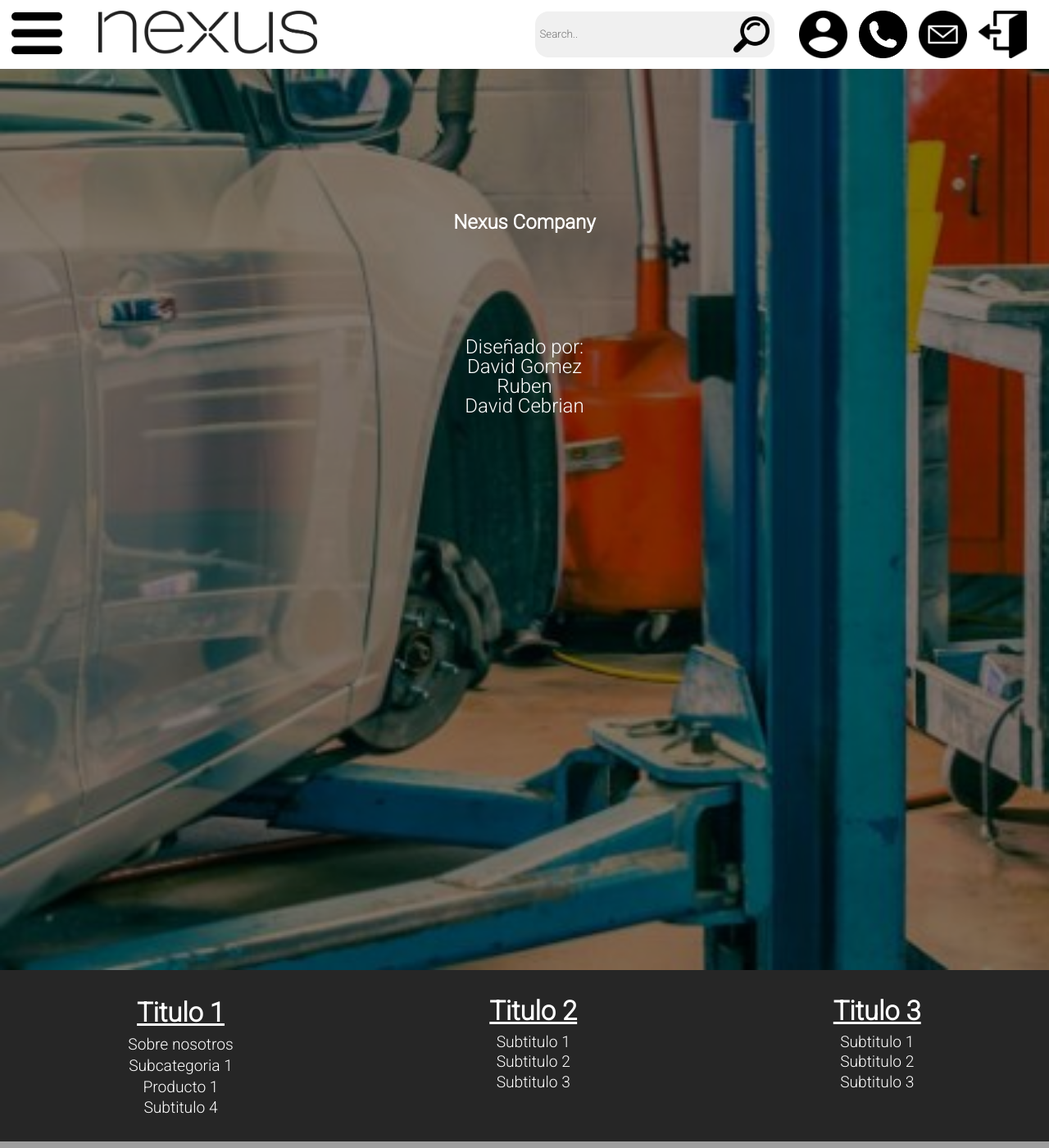
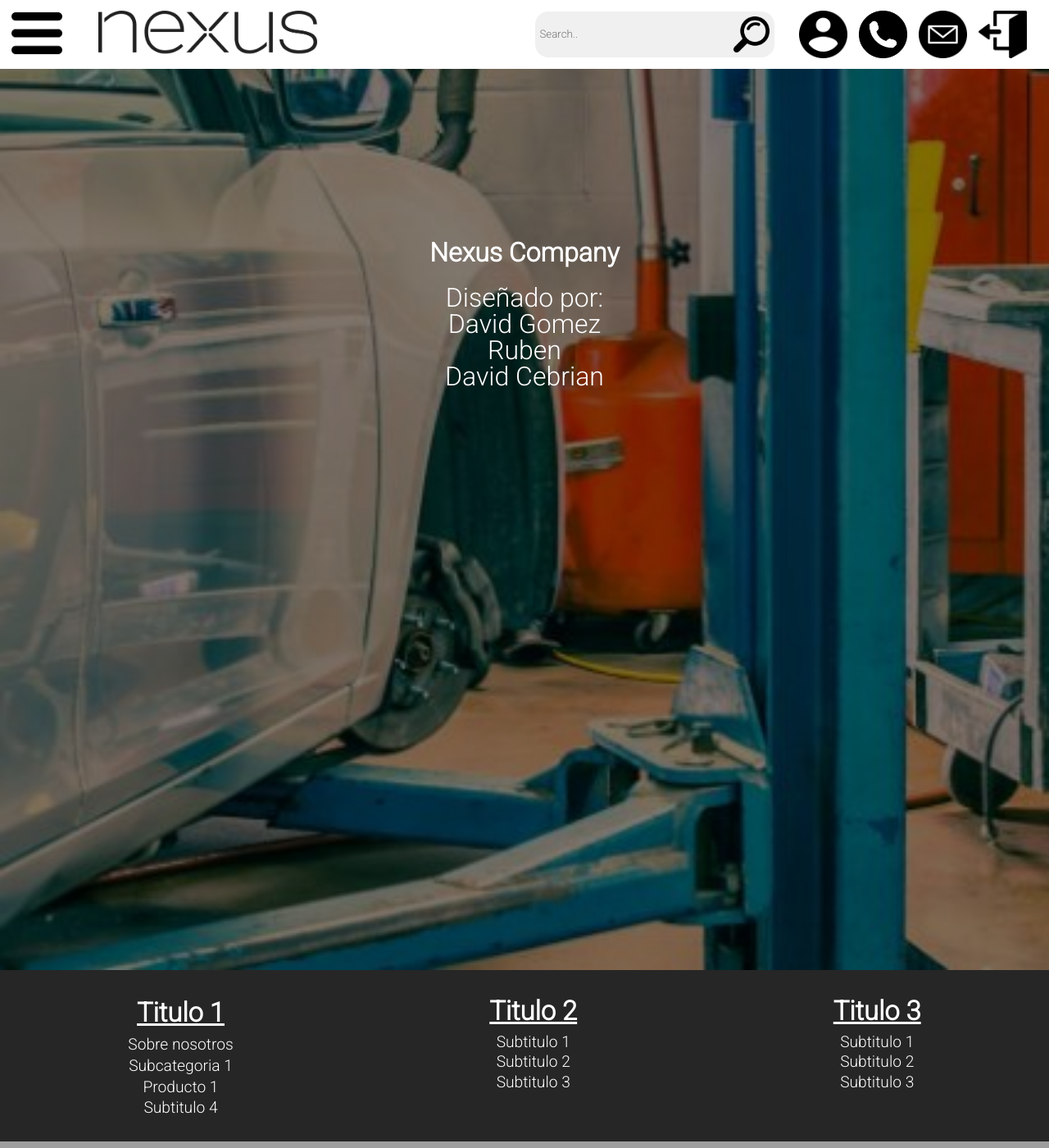
Before and after one commit to WaterLord404/NexusCars-Page, a Jekyll site: the page built from about.html, in a window 1280 px wide and 1400 px high, scrolled down 493 px. Shown: the whole window at 82% size. Built offline with Jekyll 4.4.1, drawn with Linux system fonts in a browser that asks for light colours; grey boxes are pictures that could not be loaded.

Commit message:
mediaQ about pc & ipad

```diff
--- a/about.html
+++ b/about.html
@@ -4,6 +4,7 @@
 
 <main class="about">
     <img class="about__img" src="assets/img/about/taller.jpg" alt="">
+    <img class="about__img--hidden" src="assets/img/about/taller2.jpg" alt="">
 
     <div class="about__text">
         <h3 class="about__title">Nexus Company</h3>
--- a/assets/styles/about.css
+++ b/assets/styles/about.css
@@ -10,14 +10,15 @@
     background-color: black;
 }
 
+.about__img--hidden{
+    display: none;
+}
 .about__img {
     width: 100%;
-    height: 100%;
     opacity: 50%;
 }
 
 .about__text {
-    width: 100%;
     height: 100%;
     display: flex;
     font-size: x-large;
@@ -31,3 +32,26 @@
 .about__title {
     margin-bottom: 10%;
 }
+
+@media screen and (min-width: 768px)  {
+    .about__text{
+        font-size: xx-large;
+    }
+}
+
+@media screen and (min-width: 1366px)  {
+    .about__img{
+        display: none;
+    }
+
+    .about__text{
+        font-size: xx-large;
+    }
+
+    .about__img--hidden{
+        display: block;
+        width: 100%;
+        height: 100%;
+    }
+
+}
--- a/assets/styles/header.css
+++ b/assets/styles/header.css
@@ -101,9 +101,13 @@
         justify-content: center;
         align-items: center;
         width:  20%;
-     }
+    }
 
-     .header__search__input{
+    .auth__login__title,.auth__login__title{
+        font-size: xx-large;
+    }
+
+    .header__search__input{
          font-size: x-large;
-     }
+    }
 }
```
Also changed, not shown: assets/img/about/taller2.jpg (added).
